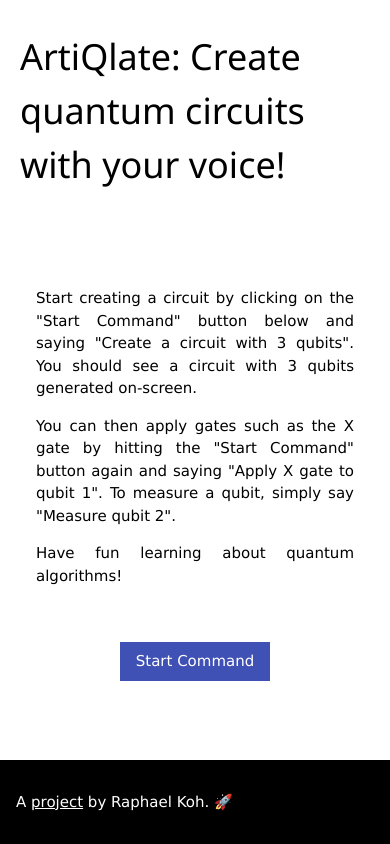
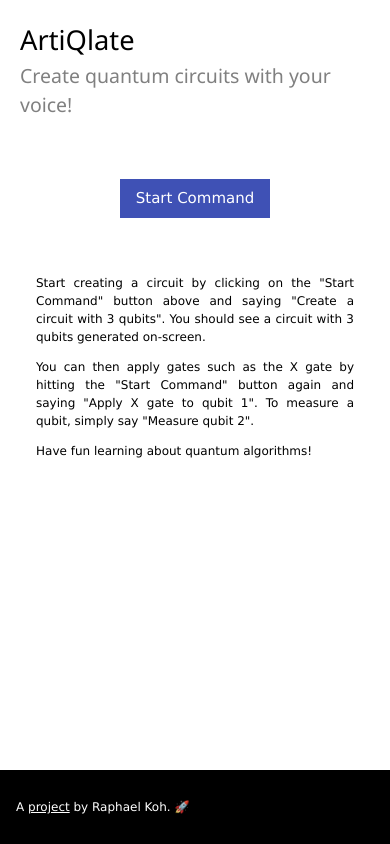
Before and after one commit to theRoughCode/artiQlate, a plain HTML site: page index.html in a window 390 px wide. Drawn offline with nearby package versions, Linux system fonts and the light colour scheme.

Commit message:
Make frontend more responsive

```diff
--- a/index.html
+++ b/index.html
@@ -10,6 +10,17 @@
             margin: 0;
             height: 100%;
         }
+        body {
+            display: flex;
+            flex-flow: column;
+        }
+        h1 {
+            margin: 0px;
+        }
+        h2 {
+            margin-top: 0px;
+            color: grey;
+        }
         .container {
             margin: auto;
             padding: 20px;
@@ -17,9 +28,12 @@
             display: flex;
             flex-direction: column;
         }
+        .w3-content {
+            flex: 1;
+            width: 100%;
+        }
         .w3-container {
             margin: 20px auto;
-            transition: height 300ms;
         }
         #circuit-container {
             height: 10px;
@@ -27,6 +41,7 @@
         }
         #circuit-container.active {
             height: 400px;
+            margin: 20px auto;
         }
         #circuit-image {
             margin: 20px auto;
@@ -35,30 +50,64 @@
         }
         #command-container {
             margin: 20px auto;
+            margin-bottom: 0px;
             display: flex;
             flex-direction: column;
+        }
+        #start-btn {
+            margin: 20px auto;
         }
         #output {
             font-style: oblique;
         }
+        #instructions {
+            margin-top: 0px;
+        }
         #footer {
             width: 100%;
-            bottom: 0px;
-            left: 0px;
-            position: fixed;
             margin-bottom: 0px;
+        }
+
+        /* If the screen size is 600px wide or less, set the font-size of <div> to 30px */
+        @media screen and (max-width: 600px) {
+            h1 {
+                font-size: 7vw;
+            }
+            h2 {
+                font-size: 5vw;
+            }
+            p {
+                font-size: 12px;
+            }
+            #circuit-container.active {
+                height: 200px;
+                margin: 0px auto;
+            }
+            #circuit-image {
+                margin: 0px auto;
+                object-fit: contain;
+                height: 100%;
+            }
         }
     </style>
 </head>
-<body class="w3-content" style="max-width:1300px">
+<body>
+    <div class="w3-content" style="max-width:1300px;">
         <div class="container">
-        <h1>ArtiQlate: Create quantum circuits with your voice!</h1>
-        <div id="circuit-container" class="w3-container w3-center">
+            <h1>ArtiQlate</h1>
+            <h2>Create quantum circuits with your voice!</h2>
+            <div id="circuit-container">
                 <img id="circuit-image" />
             </div>
-        <div class="w3-container" style="width: 800px; max-width: 100%; text-align: justify;">
+            <div id="command-container">
+                <div style="margin: auto;">
+                    <button id="start-btn" class="w3-btn w3-indigo w3-ripple">Start Command</button>
+                </div>
+                <p id="output"></p>
+            </div>
+            <div id="instructions" class="w3-container" style="width: 800px; max-width: 100%; text-align: justify;">
                 <p>
-                Start creating a circuit by clicking on the "Start Command" button below and saying "Create a circuit with 3 qubits".
+                    Start creating a circuit by clicking on the "Start Command" button above and saying "Create a circuit with 3 qubits".
                     You should see a circuit with 3 qubits generated on-screen.
                 </p>
                 <p>
@@ -69,11 +118,6 @@
                     Have fun learning about quantum algorithms!
                 </p>
             </div>
-        <div id="command-container">
-            <div style="margin: auto;">
-                <button id="start-btn" class="w3-btn w3-indigo w3-ripple">Start Command</button>
-            </div>
-            <p id="output"></p>
         </div>
     </div>
     <div id="footer" class="w3-container w3-black w3-padding-16">
```
Lines whose indentation alone changed are shown as unchanged.
